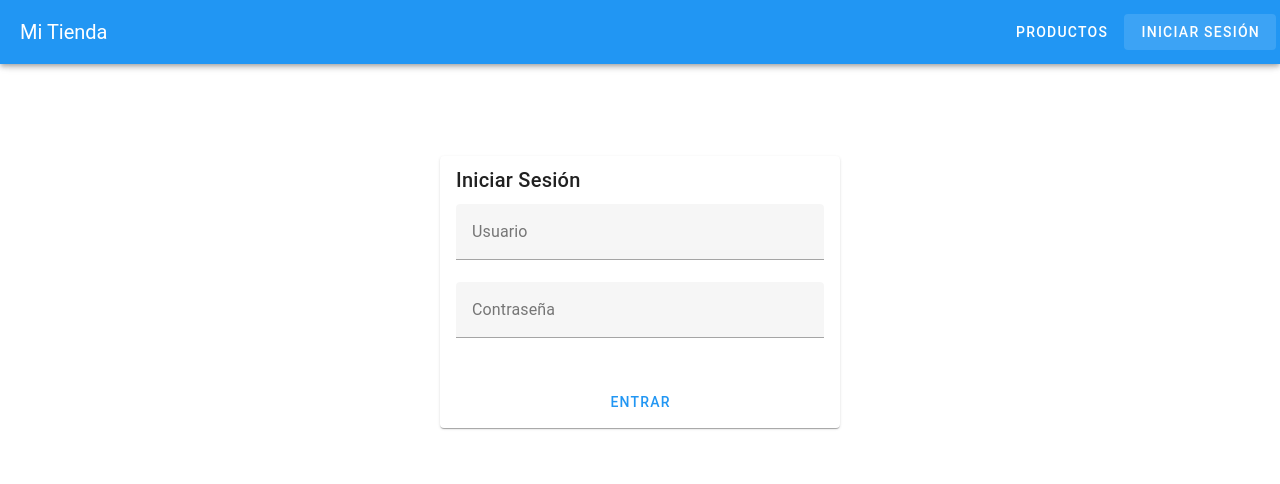
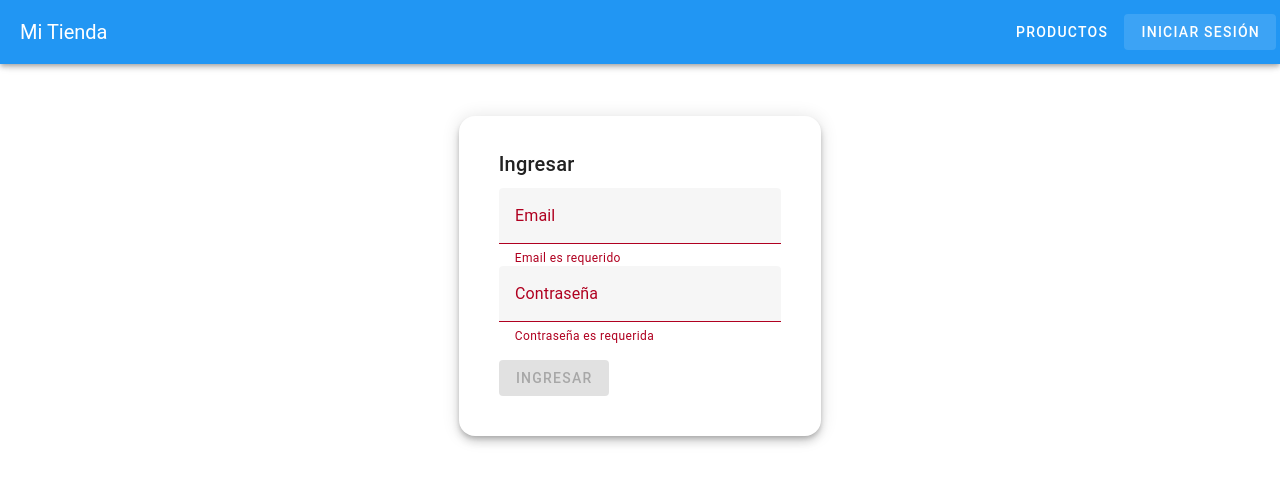
Before and after one commit to agostinaperez/iw32025_vue, a JavaScript app: page /login in a window 1280 px wide. Shown: the top 484 px of the page. Built offline with nearby package versions, Linux system fonts and the light colour scheme.

Commit message:
cambios basicos de auth - faltan correcciones

```diff
--- a/src/App.vue
+++ b/src/App.vue
@@ -1,25 +1,21 @@
 <template>
   <v-app>
     <!-- Navbar -->
-    <v-app-bar
-      app
-      color="blue darken-2"
-      dark
-    >
+    <v-app-bar app color="blue darken-2" dark>
       <v-toolbar-title>Mi Tienda</v-toolbar-title>
       <v-spacer />
-      <v-btn
-        text
-        :to="{ name: 'productos' }"
-      >
+
+      <v-btn text :to="{ name: 'productos' }">
         Productos
       </v-btn>
-      <v-btn
-        text
-        :to="{ name: 'login' }"
-      >
-        Iniciar Sesión
-      </v-btn>
+
+      <template v-if="auth.state.user">
+        <span class="mr-4">{{ auth.state.user.email }}</span>
+        <v-btn text @click="handleLogout">Cerrar sesión</v-btn>
+      </template>
+      <template v-else>
+        <v-btn text :to="{ name: 'login' }">Iniciar Sesión</v-btn>
+      </template>
     </v-app-bar>
 
     <!-- Contenido -->
@@ -32,4 +28,14 @@
 </template>
 
 <script setup>
+import { useAuth } from "./composables/useAuth"
+import { useRouter } from "vue-router"
+
+const auth = useAuth()
+const router = useRouter()
+
+function handleLogout() {
+  auth.logout()
+  router.push({ name: "login" })
+}
 </script>
--- /dev/null
+++ b/src/composables/useAuth.js
@@ -0,0 +1,93 @@
+//logica q puedo reutilizar, me maneja los estados del auth
+import { reactive, readonly } from 'vue';
+import { loginAPI, verifyToken } from '../services/authService';
+
+const STORAGE_KEY = 'mi_app_auth_v1';
+
+// estado interno
+const state = reactive({
+  token: null,
+  user: null,
+  loading: false
+});
+
+function saveToStorage() {
+  const payload = { token: state.token, user: state.user };
+  localStorage.setItem(STORAGE_KEY, JSON.stringify(payload));
+}
+
+function clearStorage() {
+  localStorage.removeItem(STORAGE_KEY);
+}
+
+export async function login({ email, password }) {
+  state.loading = true;
+  try {
+    const res = await loginAPI({ email, password });
+    state.token = res.token;
+    state.user = res.user;
+    saveToStorage();
+    return { ok: true };
+  } catch (err) {
+    return { ok: false, message: err?.message || 'Error en login' };
+  } finally {
+    state.loading = false;
+  }
+}
+
+export function logout() {
+  state.token = null;
+  state.user = null;
+  clearStorage();
+}
+
+export function isAuthenticated() {
+  return !!state.token;
+}
+
+export function getUser() {
+  return readonly(state.user);
+}
+
+export function isLoading() {
+  return state.loading;
+}
+
+// Restaurar estado desde localStorage (llamar en main.js antes de montar app)
+export async function restoreSession() {
+  const raw = localStorage.getItem(STORAGE_KEY);
+  if (!raw) return false;
+
+  try {
+    const { token } = JSON.parse(raw);
+    if (!token) return false;
+
+    // verificamos token en el mock
+    const res = await verifyToken(token);
+    if (res.valid) {
+      state.token = token;
+      state.user = res.user;
+      return true;
+    } else {
+      clearStorage();
+      return false;
+    }
+  } catch {
+    clearStorage();
+    return false;
+  }
+}
+
+// Exportamos el estado (readonly para que fuera no lo modifique directamente)
+export const authState = readonly(state);
+
+export function useAuth() {
+  return {
+    state: authState,
+    login,
+    logout,
+    isAuthenticated,
+    getUser,
+    isLoading
+  };
+}
--- a/src/main.js
+++ b/src/main.js
@@ -6,10 +6,21 @@ import 'vuetify/styles'
 import { createVuetify } from 'vuetify'
 import * as components from 'vuetify/components'
 import * as directives from 'vuetify/directives'
+import { restoreSession } from './composables/useAuth';
 
 const vuetify = createVuetify({
   components,
   directives,
 })
 
-createApp(App).use(router).use(vuetify).mount("#app");
+async function initApp() {
+  // Restaurar sesión del localStorage antes de levantar la app
+  restoreSession();
+
+  const app = createApp(App);
+  app.use(router);
+  app.use(vuetify);
+  app.mount("#app");
+}
+
+initApp();
--- a/src/router/index.js
+++ b/src/router/index.js
@@ -3,11 +3,12 @@ import HomeView from "../views/HomeView.vue";
 import ProductsView from "../views/ProductsView.vue";
 import ProductoDetalleView from "../views/ProductoDetalleView.vue";
 import LoginView from "../views/LoginView.vue";
+import { isAuthenticated } from '../composables/useAuth';
 
 const routes = [
-  { path: "/", name: "home", component: HomeView },
-  { path: "/productos", name: "productos", component: ProductsView },
-  { path: "/productos/:id", name: "producto-detalle", component: ProductoDetalleView, props: true },
+  { path: "/", name: "home", component: HomeView, meta: { requiresAuth: false } },
+  { path: "/productos", name: "productos", component: ProductsView, meta: { requiresAuth: false } },
+  { path: "/productos/:id", name: "producto-detalle", component: ProductoDetalleView, props: true, meta: { requiresAuth: true } },
   { path: "/login", name: "login", component: LoginView },
   ];
 
@@ -19,4 +20,22 @@ const router = createRouter({
   },
 });
 
+//el guard
+router.beforeEach((to, from, next) => {
+  const needsAuth = to.matched.some(r => r.meta?.requiresAuth);
+  const authed = isAuthenticated();
+
+  if (needsAuth && !authed) {
+    // Guardo la ruta q quiero para después de login
+    return next({ name: 'login', query: { redirect: to.fullPath } });
+  }
+
+  // si ya estoy logueado y quiero ir a login, me voy al home
+  if (to.name === 'login' && authed) {
+    return next({ name: 'home' });
+  }
+
+  return next();
+});
+
 export default router;
--- /dev/null
+++ b/src/services/authService.js
@@ -0,0 +1,40 @@
+//este es mi mock API
+export function loginAPI({ email, password }) {
+  return new Promise((resolve, reject) => {
+    // delay trucho para simular llamada a API
+    setTimeout(() => {
+      // expresion regular pa la validacion
+      const emailRegex = /^[^\s@]+@[^\s@]+\.[^\s@]+$/;
+      if (!emailRegex.test(email)) {
+        return reject({ message: 'Formato de email inválido' });
+      }
+      if (!password || password.length < 6) {
+        return reject({ message: 'La contraseña debe tener al menos 6 caracteres' });
+      }
+
+      // si todo ok, devuelvo token y user
+      const token = btoa(`${email}:${Date.now()}`); //es como la encriptacion q usaba posta en iw2
+      const user = { email };
+
+      resolve({ token, user });
+    }, 900); // 900ms de delay para UX de carga
+  });
+}
+
+export function verifyToken(token) {
+  return new Promise((resolve) => {
+    setTimeout(() => {
+      // si existe token lo doy x valido
+      if (token) {
+        // sacpo el email del token (q es un base64 trucho)
+        try {
+          const decoded = atob(token);
+          const email = decoded.split(':')[0];
+          resolve({ valid: true, user: { email } });
+        } catch {
+          resolve({ valid: false });
+        }
+      } else resolve({ valid: false }); // no token, no valido
+    }, 400);
+  });
+}
--- a/src/views/LoginView.vue
+++ b/src/views/LoginView.vue
@@ -1,55 +1,113 @@
 <template>
-  <v-container class="d-flex justify-center mt-10">
-    <v-card width="400">
-      <v-card-title class="justify-center">
-        Iniciar Sesión
-      </v-card-title>
+  <v-container class="fill-height" fluid>
+    <v-row align="center" justify="center">
+      <v-col cols="12" sm="8" md="5" lg="4">
+        <v-card elevation="6" class="pa-6 rounded-2xl">
+          <v-card-title class="justify-center">Ingresar</v-card-title>
+
           <v-card-text>
+            <form @submit.prevent="onSubmit" novalidate>
               <v-text-field
-          v-model="usuario"
-          label="Usuario"
+                v-model="email"
+                label="Email"
+                :error-messages="emailErrors"
+                :rules="[]"
+                required
+                autocomplete="username"
+                aria-label="email"
+                aria-required="true"
               />
               <v-text-field
                 v-model="password"
                 label="Contraseña"
                 type="password"
+                :error-messages="passwordErrors"
+                required
+                autocomplete="current-password"
+                aria-label="contraseña"
+                aria-required="true"
               />
+
+              <div class="mt-4 d-flex justify-space-between align-center">
+                <v-btn
+                  :disabled="!formValido || loading"
+                  type="submit"
+                  class="ma-0"
+                >
+                  <span v-if="!loading">Ingresar</span>
+                  <span v-else>
+                    <v-progress-circular indeterminate size="18" width="2" />
+                    &nbsp;Ingresando...
+                  </span>
+                </v-btn>
+
+                <div v-if="errorMessage" class="text-error" role="alert" aria-live="assertive">
+                  {{ errorMessage }}
+                </div>
+              </div>
+            </form>
           </v-card-text>
-      <v-card-actions>
-        <v-btn
-          color="blue darken-2"
-          dark
-          block
-          @click="login"
-        >
-          Entrar
-        </v-btn>
-      </v-card-actions>
         </v-card>
-    <v-snackbar
-      v-model="snackbar"
-      timeout="2000"
-    >
-      {{ mensaje }}
-    </v-snackbar>
+      </v-col>
+    </v-row>
   </v-container>
 </template>
 
 <script setup>
-import { ref } from 'vue';
+import { ref, computed, watch } from 'vue';
+import { useRouter } from 'vue-router';
+import { login, isAuthenticated, authState } from '../composables/useAuth';
 
-const usuario = ref('');
+const router = useRouter();
+
+const email = ref('');
 const password = ref('');
-const snackbar = ref(false);
-const mensaje = ref('');
-//TODO
-function login() {
-  if (usuario.value.trim !== "" && password.value.trim !== "") {
-    console.log("Cliente registrado:", usuario.value);
-    mensaje.value = 'Bienvenido ' + usuario.value + '!';
-  } else {
-    mensaje.value = 'Por favor, complete todos los campos.';
+const errorMessage = ref('');
+const loading = computed(() => authState.loading);
+
+// validaciones simples
+const emailRegex = /^[^\s@]+@[^\s@]+\.[^\s@]+$/;
+
+const emailErrors = computed(() => {
+  if (!email.value) return ['Email es requerido'];
+  if (!emailRegex.test(email.value)) return ['Formato de email inválido'];
+  return [];
+});
+
+const passwordErrors = computed(() => {
+  if (!password.value) return ['Contraseña es requerida'];
+  if (password.value.length < 6) return ['La contraseña debe tener al menos 6 caracteres'];
+  return [];
+});
+
+const formValido = computed(() => emailErrors.value.length === 0 && passwordErrors.value.length === 0);
+
+// si ya está autenticado evitamos ingresar a login
+if (isAuthenticated()) {
+  router.replace({ path: '/' });
 }
-  snackbar.value = true;
+
+async function onSubmit() {
+  errorMessage.value = '';
+  if (!formValido.value) return;
+
+  const res = await login({ email: email.value.trim(), password: password.value });
+  if (!res.ok) {
+    errorMessage.value = res.message;
+    return;
+  }
+
+  // redirigir al home o a la ruta a la que intentó acceder (si la guard la guardó en query)
+  const redirect = router.currentRoute.value?.query?.redirect || '/productos';
+  router.replace(redirect);
 }
 </script>
+
+<style scoped>
+.rounded-2xl {
+  border-radius: 1rem; /* 2xl approx */
+}
+.text-error {
+  color: #b00020;
+}
+</style>
```
Lines whose indentation alone changed are shown as unchanged.
